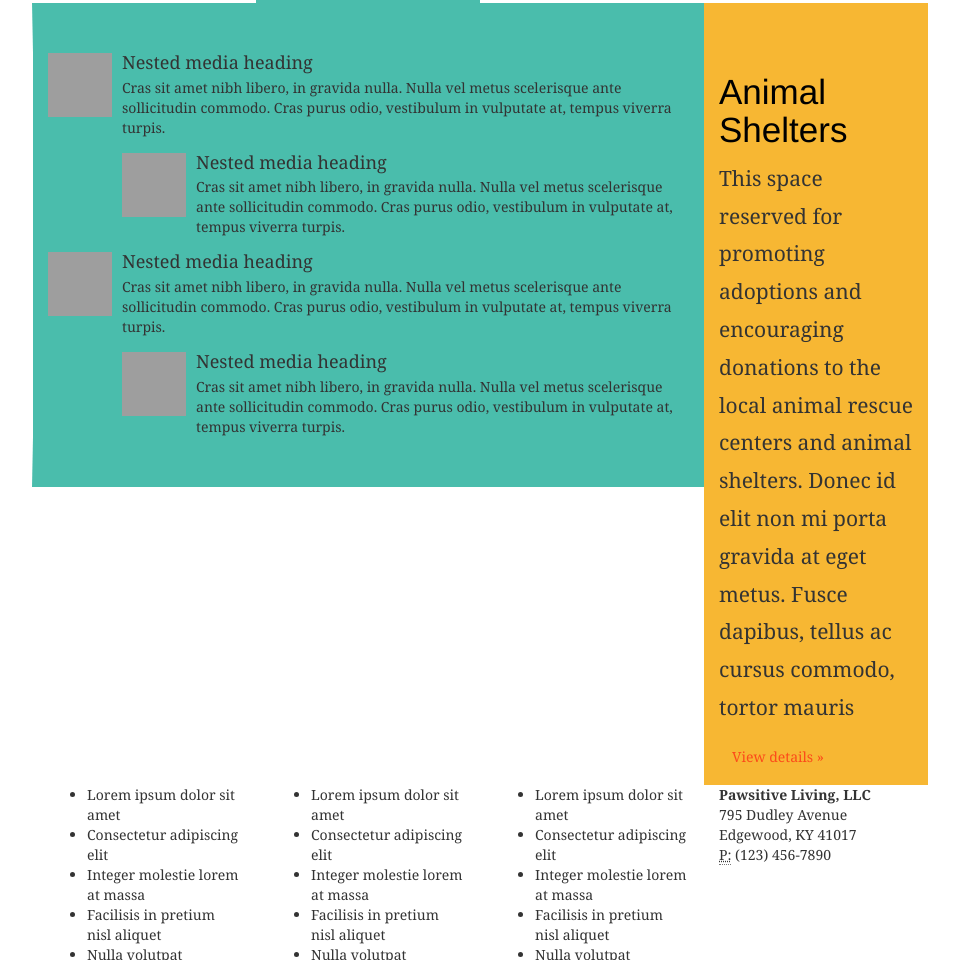
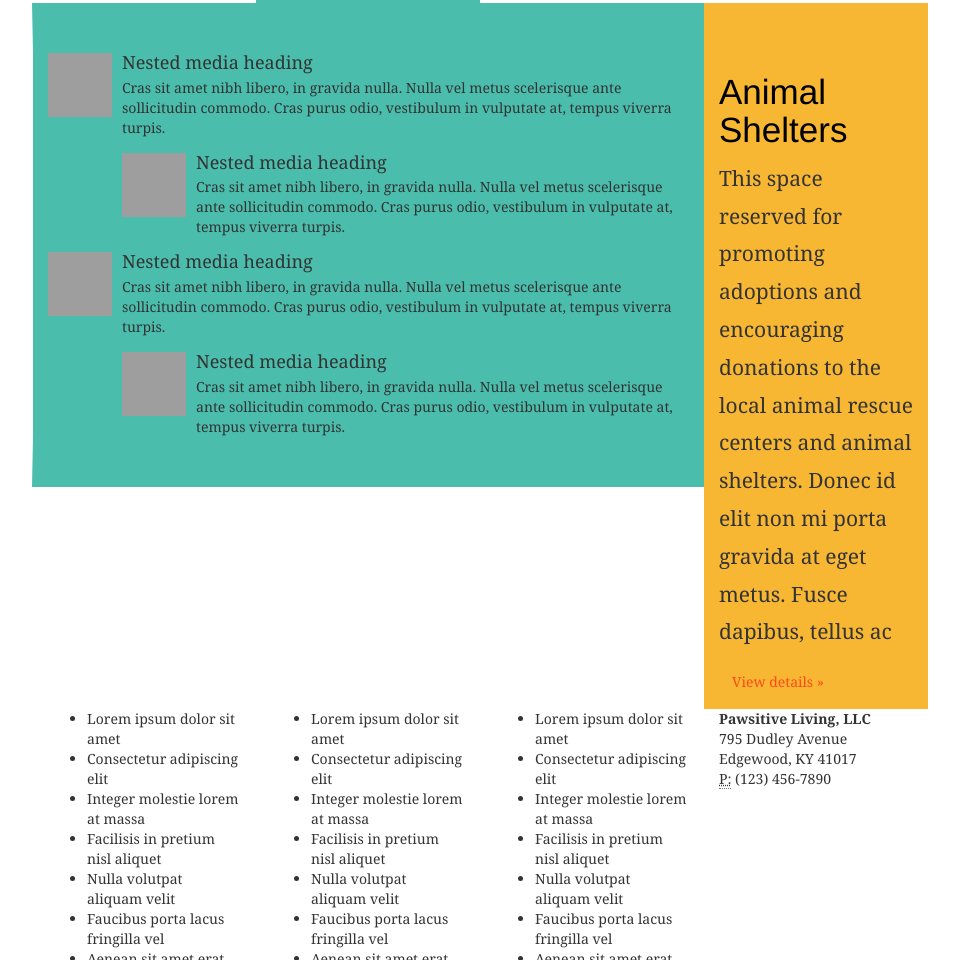
Before and after one commit to adamsk13/adamsk13.github.io, a plain HTML site: page index.html in a window 1280 px wide. Shown: the part 2482-3442 px from the top of the page, without its empty margins (160-1119 px from the left). Drawn offline with Linux system fonts and the light colour scheme; grey boxes are pictures that could not be loaded; files whose address does not match are found by name.

Commit message:
Update index.html

```diff
--- a/index.html
+++ b/index.html
@@ -213,7 +213,7 @@
 			</h2>
 			<p>
 				This space reserved for promoting adoptions and encouraging donations to the local animal rescue centers and animal shelters.
-				Donec id elit non mi porta gravida at eget metus. Fusce dapibus, tellus ac cursus commodo, tortor mauris
+				Donec id elit non mi porta gravida at eget metus. Fusce dapibus, tellus ac
 
 			</p>
 			<p>
```
